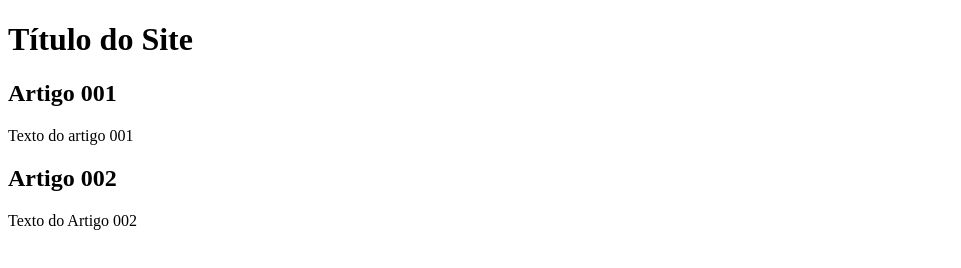
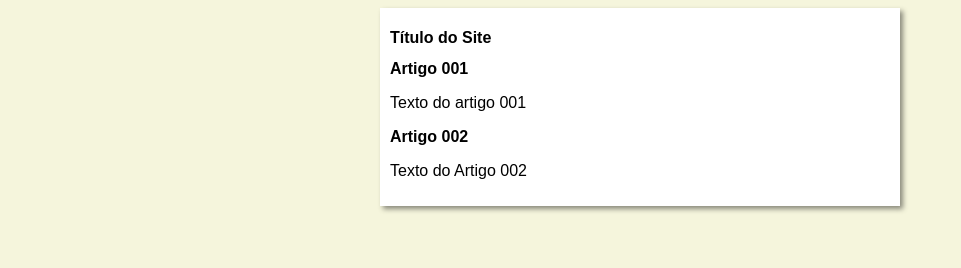
Before and after one commit to DaviMarra/projeto-site, a plain HTML site: page index.html in a window 1280 px wide. Shown: the whole page, without its empty margins (0-961 px from the left). Drawn offline with Linux system fonts and the light colour scheme.

Commit message:
iniciei o design

```diff
--- /dev/null
+++ b/estilo/style.css
@@ -0,0 +1,15 @@
+*{
+    font-size: 16px;
+    font-family: Arial, Helvetica, sans-serif;
+}
+body{
+    background-color: beige;
+
+}
+main{
+    background-color: white;
+    width: 500px;
+    margin: auto;
+    padding: 10px;
+    box-shadow: 3px 3px 5px rgba(0, 0, 0, 0.445);
+}
--- a/index.html
+++ b/index.html
@@ -4,6 +4,7 @@
     <meta charset="UTF-8">
     <meta name="viewport" content="width=device-width, initial-scale=1.0">
     <title>Projeto site</title>
+    <link rel="stylesheet" href="estilo/style.css">
 </head>
 <body>
     <main>
```
